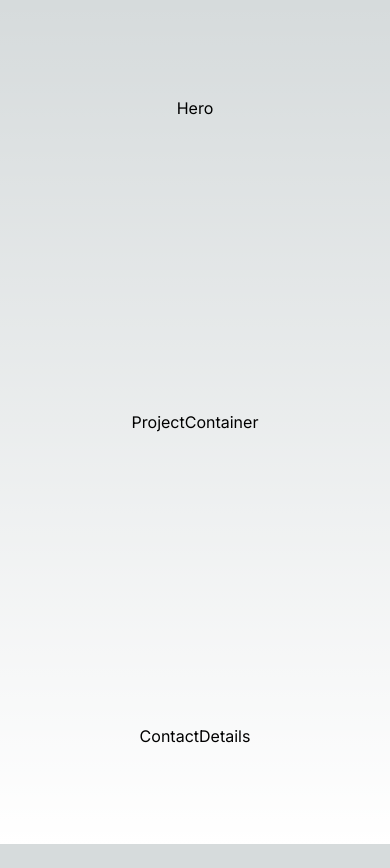
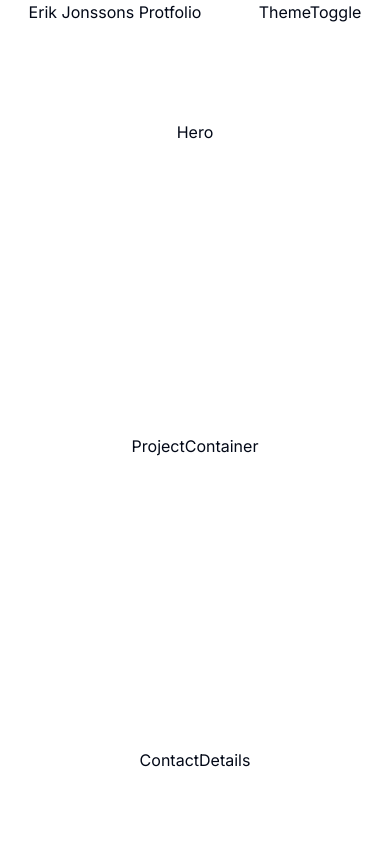
Before and after one commit to fallowshades/chas_portfolio_theme, a Next.js app in the folder portfolio/: page / in a window 390 px wide. Before the commit the page ends 844 px from the top, so only its background shows below. Built offline with nearby package versions, Linux system fonts and the light colour scheme.

Commit message:
navbar + theamtoggle + shadcn

```diff
--- a/portfolio/src/app/TheameContext.jsx
+++ b/portfolio/src/app/TheameContext.jsx
@@ -1,6 +1,6 @@
 'use client'
 import React, { createContext, useContext, useReducer } from 'react'
-
+import { Navbar } from '@/components'
 const ThemeContext = createContext()
 
 const initialState = {
@@ -20,7 +20,10 @@ const ThemeProvider = ({ children }) => {
 
   return (
     <ThemeContext.Provider value={{}}>
-      <div>{children}</div>
+      <main className="grid lg:grid-cols-5">
+        <Navbar />
+        {children}
+      </main>
     </ThemeContext.Provider>
   )
 }
--- a/portfolio/src/app/globals.css
+++ b/portfolio/src/app/globals.css
@@ -2,32 +2,75 @@
 @tailwind components;
 @tailwind utilities;
 
-:root {
-  --foreground-rgb: 0, 0, 0;
-  --background-start-rgb: 214, 219, 220;
-  --background-end-rgb: 255, 255, 255;
-}
+@layer base {
+  :root {
+    --background: 0 0% 100%;
+    --foreground: 222.2 84% 4.9%;
 
-@media (prefers-color-scheme: dark) {
-  :root {
-    --foreground-rgb: 255, 255, 255;
-    --background-start-rgb: 0, 0, 0;
-    --background-end-rgb: 0, 0, 0;
+    --card: 0 0% 100%;
+    --card-foreground: 222.2 84% 4.9%;
+
+    --popover: 0 0% 100%;
+    --popover-foreground: 222.2 84% 4.9%;
+
+    --primary: 222.2 47.4% 11.2%;
+    --primary-foreground: 210 40% 98%;
+
+    --secondary: 210 40% 96.1%;
+    --secondary-foreground: 222.2 47.4% 11.2%;
+
+    --muted: 210 40% 96.1%;
+    --muted-foreground: 215.4 16.3% 46.9%;
+
+    --accent: 210 40% 96.1%;
+    --accent-foreground: 222.2 47.4% 11.2%;
+
+    --destructive: 0 84.2% 60.2%;
+    --destructive-foreground: 210 40% 98%;
+
+    --border: 214.3 31.8% 91.4%;
+    --input: 214.3 31.8% 91.4%;
+    --ring: 222.2 84% 4.9%;
+
+    --radius: 0.5rem;
+  }
+
+  .dark {
+    --background: 222.2 84% 4.9%;
+    --foreground: 210 40% 98%;
+
+    --card: 222.2 84% 4.9%;
+    --card-foreground: 210 40% 98%;
+
+    --popover: 222.2 84% 4.9%;
+    --popover-foreground: 210 40% 98%;
+
+    --primary: 210 40% 98%;
+    --primary-foreground: 222.2 47.4% 11.2%;
+
+    --secondary: 217.2 32.6% 17.5%;
+    --secondary-foreground: 210 40% 98%;
+
+    --muted: 217.2 32.6% 17.5%;
+    --muted-foreground: 215 20.2% 65.1%;
+
+    --accent: 217.2 32.6% 17.5%;
+    --accent-foreground: 210 40% 98%;
+
+    --destructive: 0 62.8% 30.6%;
+    --destructive-foreground: 210 40% 98%;
+
+    --border: 217.2 32.6% 17.5%;
+    --input: 217.2 32.6% 17.5%;
+    --ring: 212.7 26.8% 83.9%;
   }
 }
 
-body {
-  color: rgb(var(--foreground-rgb));
-  background: linear-gradient(
-      to bottom,
-      transparent,
-      rgb(var(--background-end-rgb))
-    )
-    rgb(var(--background-start-rgb));
-}
-
-@layer utilities {
-  .text-balance {
-    text-wrap: balance;
+@layer base {
+  * {
+    @apply border-border;
+  }
+  body {
+    @apply bg-background text-foreground;
   }
 }
--- /dev/null
+++ b/portfolio/src/components/Navbar.jsx
@@ -0,0 +1,10 @@
+import ThemeToggle from './ThemeToggle'
+const Navbar = () => {
+  return (
+    <nav className="flex items-center justify-around">
+      <p> Erik Jonssons Protfolio</p>
+      <ThemeToggle />
+    </nav>
+  )
+}
+export default Navbar
--- /dev/null
+++ b/portfolio/src/components/ThemeToggle.jsx
@@ -0,0 +1,4 @@
+const ThemeToggle = () => {
+  return <div>ThemeToggle</div>
+}
+export default ThemeToggle
--- a/portfolio/src/components/index.js
+++ b/portfolio/src/components/index.js
@@ -1,3 +1,4 @@
 export { default as Hero } from './Hero'
 export { default as ProjectContainer } from './ProjectContainer'
 export { default as ContactDetails } from './ContactDetails'
+export { default as Navbar } from './Navbar'
--- /dev/null
+++ b/portfolio/src/lib/utils.js
@@ -0,0 +1,6 @@
+import { clsx } from "clsx"
+import { twMerge } from "tailwind-merge"
+
+export function cn(...inputs) {
+  return twMerge(clsx(inputs))
+}
--- a/portfolio/tailwind.config.js
+++ b/portfolio/tailwind.config.js
@@ -1,21 +1,77 @@
 /** @type {import('tailwindcss').Config} */
 module.exports = {
-  darkMode: 'class',
-  // other configurations...
-
+  darkMode: ["class"],
   content: [
-    './src/pages/**/*.{js,ts,jsx,tsx,mdx}',
-    './src/components/**/*.{js,ts,jsx,tsx,mdx}',
-    './src/app/**/*.{js,ts,jsx,tsx,mdx}',
+    './pages/**/*.{js,jsx}',
+    './components/**/*.{js,jsx}',
+    './app/**/*.{js,jsx}',
+    './src/**/*.{js,jsx}',
   ],
+  prefix: "",
   theme: {
+    container: {
+      center: true,
+      padding: "2rem",
+      screens: {
+        "2xl": "1400px",
+      },
+    },
     extend: {
-      backgroundImage: {
-        'gradient-radial': 'radial-gradient(var(--tw-gradient-stops))',
-        'gradient-conic':
-          'conic-gradient(from 180deg at 50% 50%, var(--tw-gradient-stops))',
+      colors: {
+        border: "hsl(var(--border))",
+        input: "hsl(var(--input))",
+        ring: "hsl(var(--ring))",
+        background: "hsl(var(--background))",
+        foreground: "hsl(var(--foreground))",
+        primary: {
+          DEFAULT: "hsl(var(--primary))",
+          foreground: "hsl(var(--primary-foreground))",
+        },
+        secondary: {
+          DEFAULT: "hsl(var(--secondary))",
+          foreground: "hsl(var(--secondary-foreground))",
+        },
+        destructive: {
+          DEFAULT: "hsl(var(--destructive))",
+          foreground: "hsl(var(--destructive-foreground))",
+        },
+        muted: {
+          DEFAULT: "hsl(var(--muted))",
+          foreground: "hsl(var(--muted-foreground))",
+        },
+        accent: {
+          DEFAULT: "hsl(var(--accent))",
+          foreground: "hsl(var(--accent-foreground))",
+        },
+        popover: {
+          DEFAULT: "hsl(var(--popover))",
+          foreground: "hsl(var(--popover-foreground))",
+        },
+        card: {
+          DEFAULT: "hsl(var(--card))",
+          foreground: "hsl(var(--card-foreground))",
+        },
+      },
+      borderRadius: {
+        lg: "var(--radius)",
+        md: "calc(var(--radius) - 2px)",
+        sm: "calc(var(--radius) - 4px)",
+      },
+      keyframes: {
+        "accordion-down": {
+          from: { height: "0" },
+          to: { height: "var(--radix-accordion-content-height)" },
+        },
+        "accordion-up": {
+          from: { height: "var(--radix-accordion-content-height)" },
+          to: { height: "0" },
+        },
+      },
+      animation: {
+        "accordion-down": "accordion-down 0.2s ease-out",
+        "accordion-up": "accordion-up 0.2s ease-out",
       },
     },
   },
-  plugins: [],
+  plugins: [require("tailwindcss-animate")],
 }
```
Also changed, not shown: portfolio/package.json (+9 -4 lines), portfolio/components.json (added), 1 other file (tests, documents, lock files or other folders).
